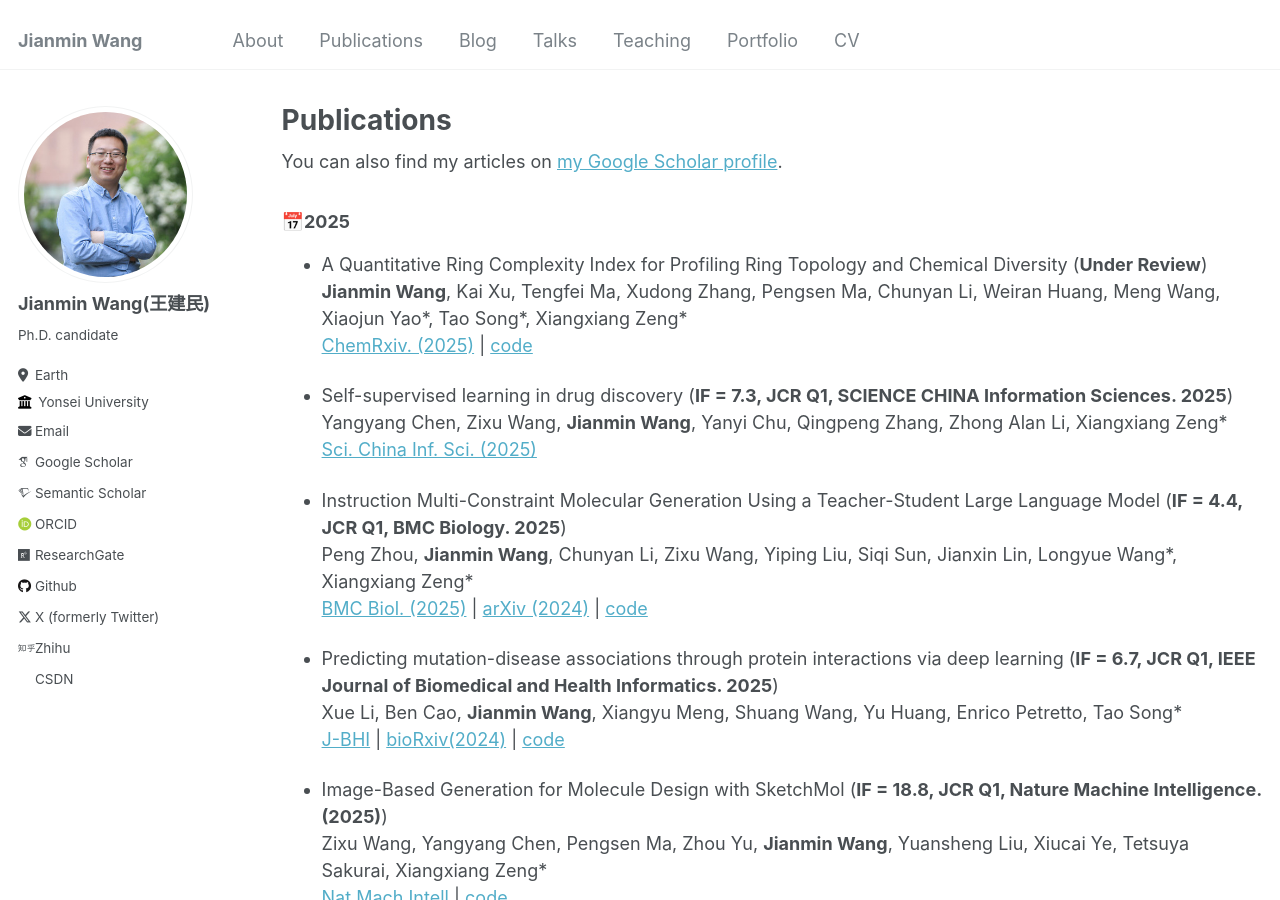
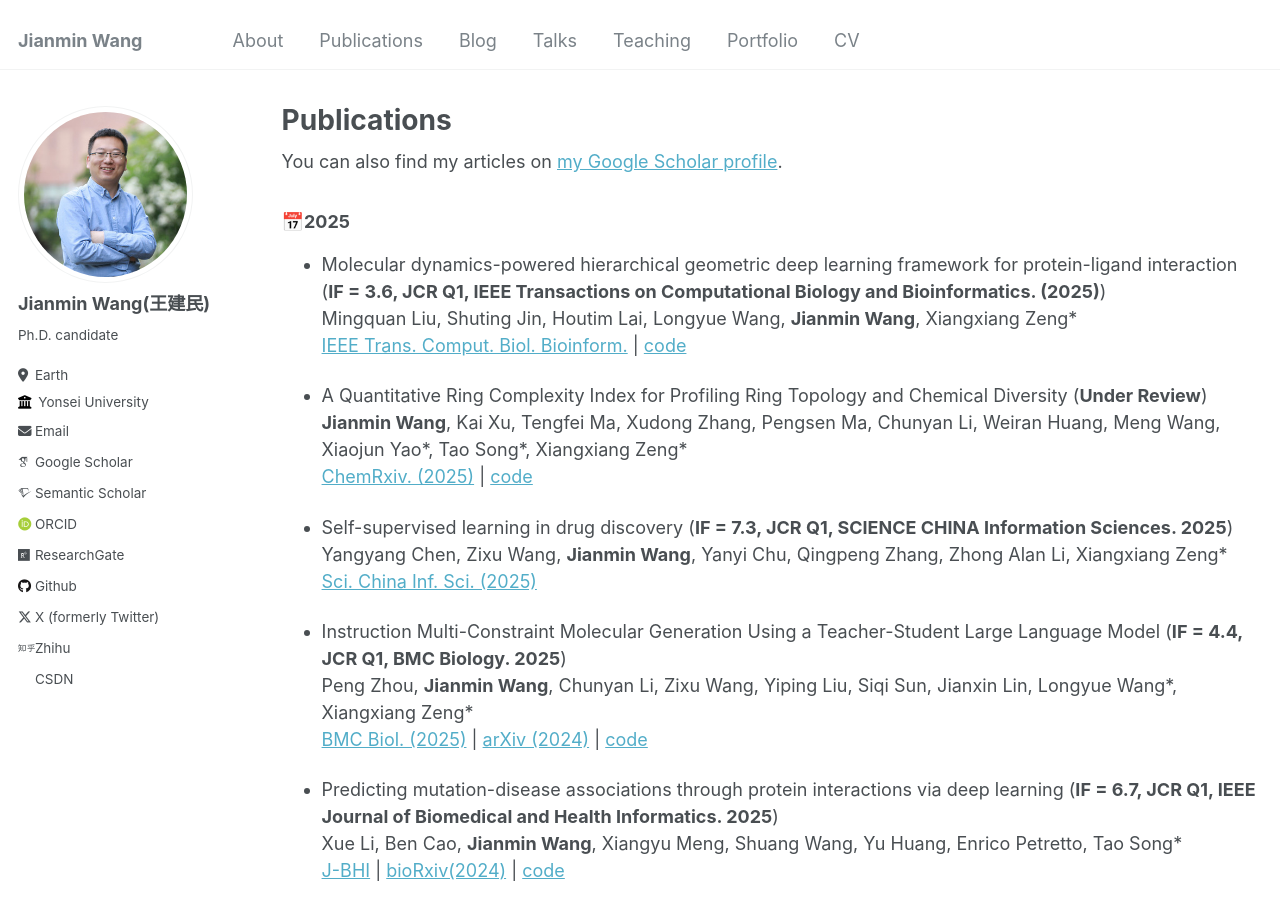
Before and after one commit to Jianmin2drugai/Jianmin2drugai.github.io, a Jekyll site: the page built from _pages/publications.md, in a window 1280 px wide and 900 px high. Built offline with Jekyll 4.4.1, drawn with Linux system fonts in a browser that asks for light colours; some web fonts are replaced.

Commit message:
Update publications.md

```diff
--- a/_pages/publications.md
+++ b/_pages/publications.md
@@ -16,6 +16,10 @@ author_profile: true
 {% endfor %}
 
 ### &#x1F4C5;2025
+
+*   Molecular dynamics-powered hierarchical geometric deep learning framework for protein-ligand interaction (**IF = 3.6, JCR Q1, IEEE Transactions on Computational Biology and Bioinformatics. (2025)**)
+    Mingquan Liu, Shuting Jin, Houtim Lai, Longyue Wang, **Jianmin Wang**, Xiangxiang Zeng\*
+   [IEEE Trans. Comput. Biol. Bioinform.](https://github.com/lmqfly/Dynamics-PLI) | [code](https://github.com/lmqfly/Dynamics-PLI)
 
 *   A Quantitative Ring Complexity Index for Profiling Ring Topology and Chemical Diversity (**Under Review**)
     **Jianmin Wang**, Kai Xu, Tengfei Ma, Xudong Zhang, Pengsen Ma, Chunyan Li, Weiran Huang, Meng Wang,  Xiaojun Yao\*, Tao Song\*, Xiangxiang Zeng\*
```
